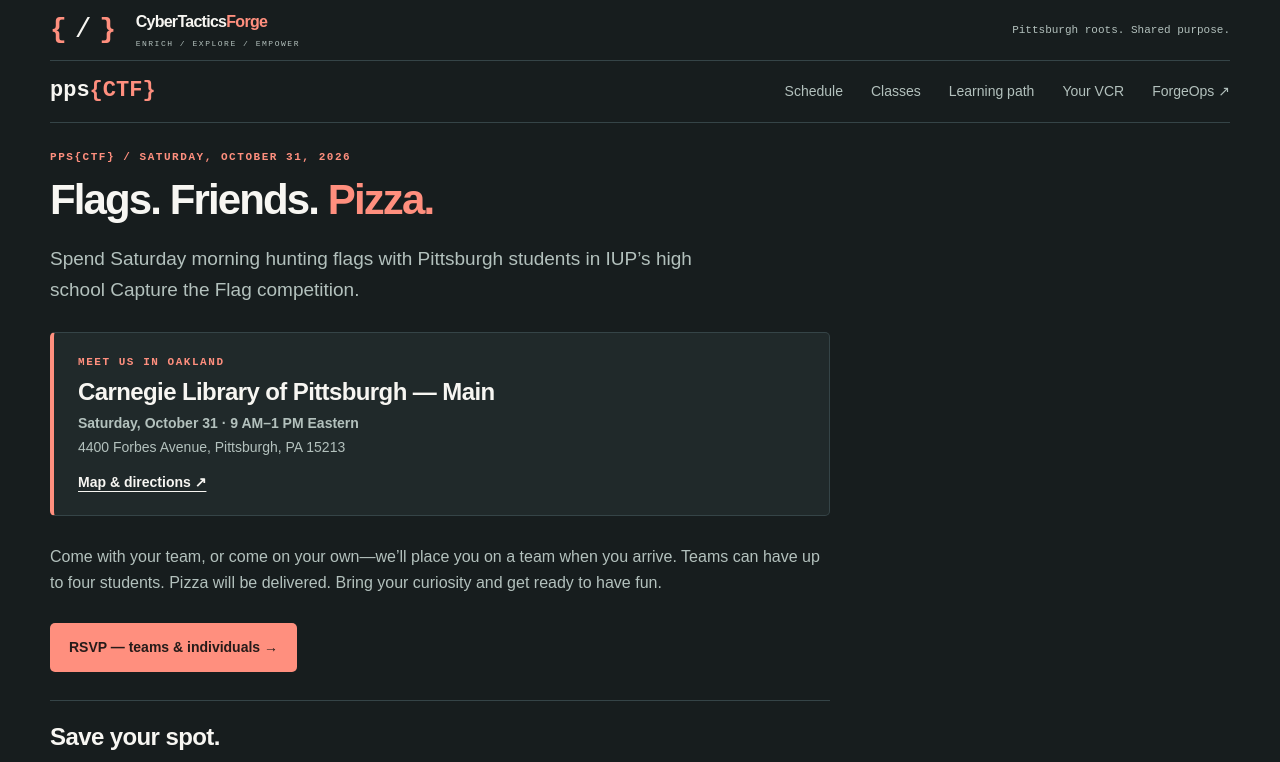
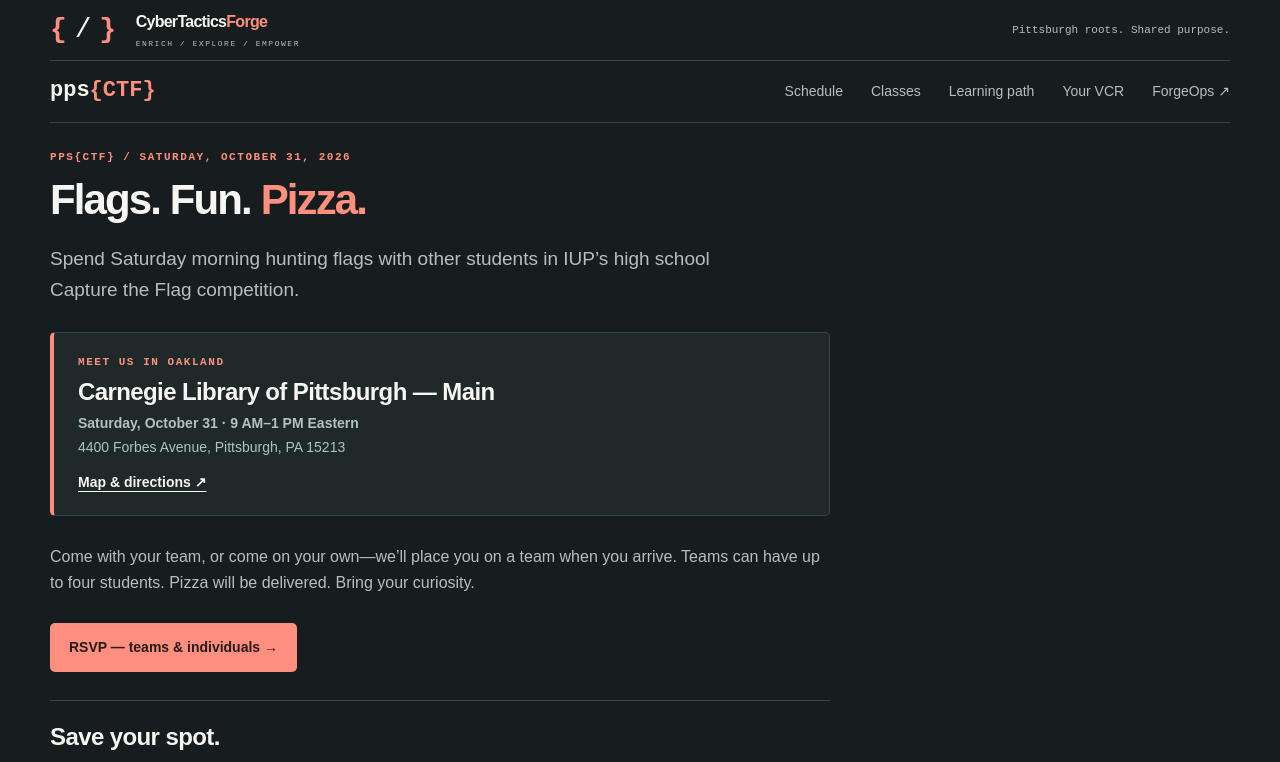
Before and after one commit to jboyce1/ppsCTF, a Jekyll site: the page built from events/october-31-ctf.md, in a window 1280 px wide. Shown: the top 762 px of the page. Built offline with Jekyll 4.4.1, drawn with Linux system fonts in a browser that asks for light colours; grey boxes are pictures that could not be loaded.

Commit message:
Revise event title and description for CTF
Updated event title and intro text for clarity.

```diff
--- a/events/october-31-ctf.md
+++ b/events/october-31-ctf.md
@@ -6,15 +6,15 @@ description: Join ppsCTF at Carnegie Main Library in Oakland on October 31, 2026
 ---
 <section class="hero event-page" aria-labelledby="event-title">
   <p class="eyebrow">pps{CTF} / Saturday, October 31, 2026</p>
-  <h1 id="event-title">Flags. Friends. <span>Pizza.</span></h1>
-  <p class="intro">Spend Saturday morning hunting flags with Pittsburgh students in IUP’s high school Capture the Flag competition.</p>
+  <h1 id="event-title">Flags. Fun. <span>Pizza.</span></h1>
+  <p class="intro">Spend Saturday morning hunting flags with other students in IUP’s high school Capture the Flag competition.</p>
   <div class="next-session">
     <p class="eyebrow">Meet us in Oakland</p>
     <h2>Carnegie Library of Pittsburgh — Main</h2>
     <p><strong>Saturday, October 31 · 9 AM–1 PM Eastern</strong><br>4400 Forbes Avenue, Pittsburgh, PA 15213</p>
     <a class="text-link" href="https://www.google.com/maps/place/Carnegie+Library+of+Pittsburgh+-+Main+(Oakland)/@40.4427033,-79.9507696,17z/data=!3m1!4b1!4m6!3m5!1s0x8834f187aaaaaaab:0xde992fde347394c1!8m2!3d40.4427033!4d-79.9507696!16s%2Fm%2F0jb35b5?entry=ttu&amp;g_ep=EgoyMDI2MTAwNi4wIKXMDSoASAFQAw%3D%3D">Map &amp; directions ↗</a>
   </div>
-  <p>Come with your team, or come on your own—we’ll place you on a team when you arrive. Teams can have up to four students. Pizza will be delivered. Bring your curiosity and get ready to have fun.</p>
+  <p>Come with your team, or come on your own—we’ll place you on a team when you arrive. Teams can have up to four students. Pizza will be delivered. Bring your curiosity.</p>
   <div class="actions"><a class="button" href="https://forms.cloud.microsoft/r/UVhkSRMzdf">RSVP — teams &amp; individuals →</a></div>
   <div id="rsvp" class="event-rsvp">
     <h2>Save your spot.</h2>
```
